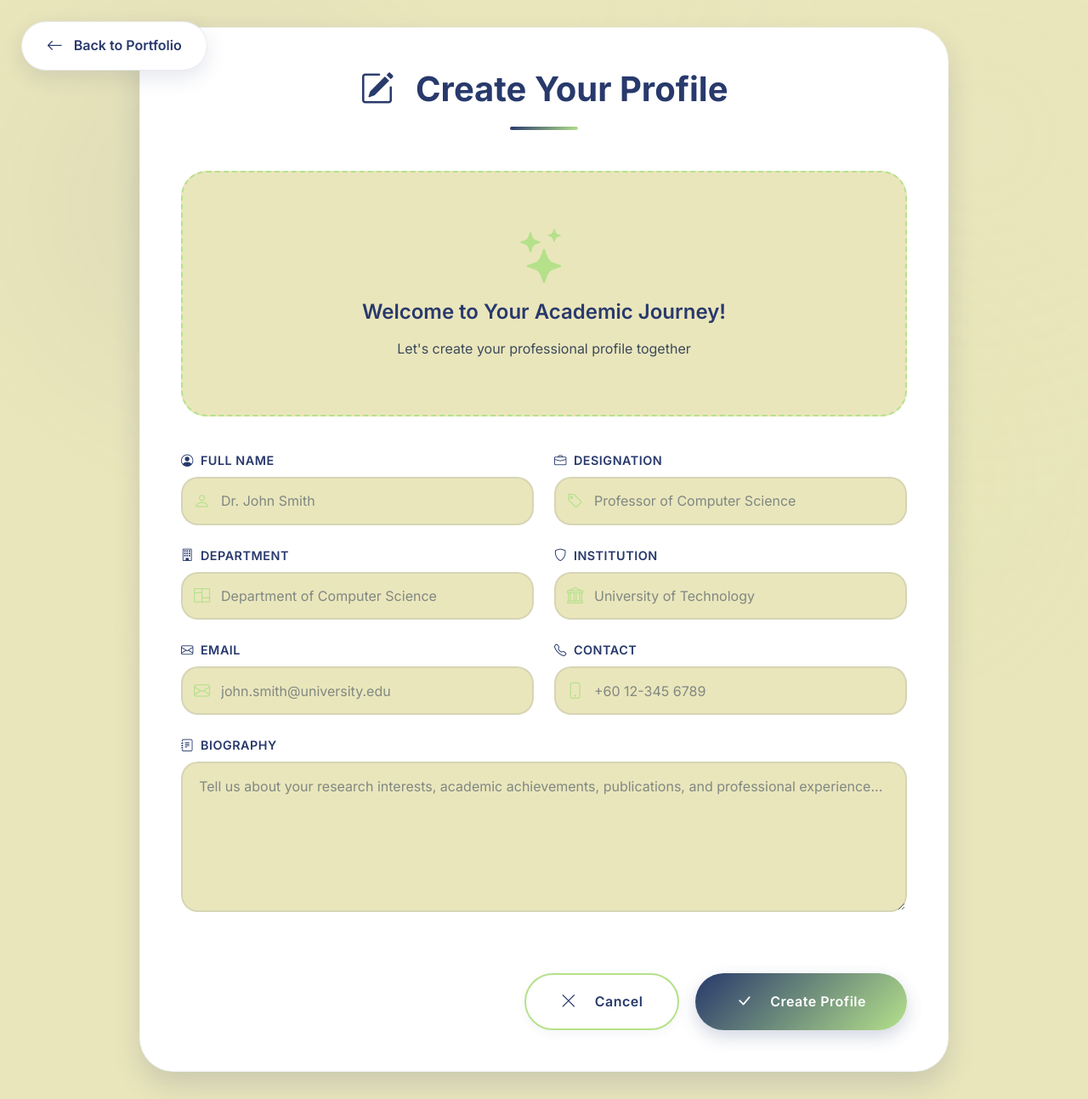
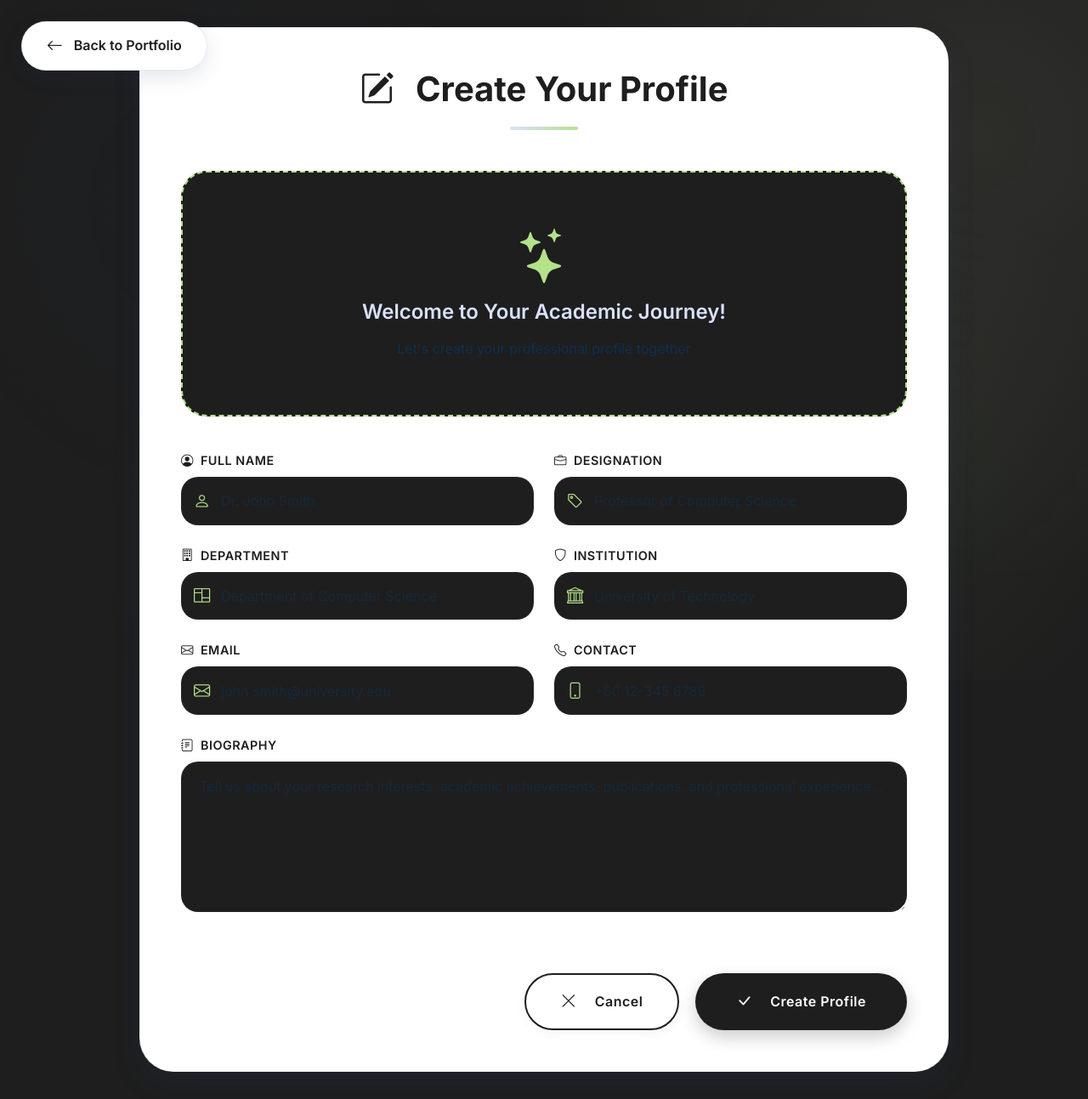
Before and after one commit to LeoJ0515/Dynamic-Lecturer-Content-Management-Profile, a PHP site: page /edit_profile.php in a window 1280 px wide. Shown: the whole page at 85% size. Run offline with PHP 8.4, Linux system fonts and the light colour scheme; the visitor is signed in with stand-in values (Sample User, id 1); data that the repository does not hold is empty.

Commit message:
Update edit_profile.php CSS to dark theme (#1e1e1e)

```diff
--- a/edit_profile.php
+++ b/edit_profile.php
@@ -105,18 +105,18 @@ $profileCount = count($profiles);
 
 :root {
     /* Color Hunt Palette: #B5E18B, #F0FFC2, #EAE6BC, #28396C */
-    --deep-blue: #28396C;
+    --deep-blue: #d8e2ff;
     --soft-green: #B5E18B;
     --light-mint: #F0FFC2;
-    --warm-beige: #EAE6BC;
+    --warm-beige: #1e1e1e;
 
     --primary-color: var(--deep-blue);
     --secondary-color: var(--soft-green);
     --accent-color: var(--light-mint);
     --bg-light: var(--warm-beige);
 
-    --text-dark: #1e2a3a;
-    --text-light: #3a4a5a;
+    --text-dark: #ffffff;
+    --text-light: #0f2f4f;
     --card-bg: #ffffff;
 
     --primary-gradient: linear-gradient(135deg, var(--deep-blue) 0%, var(--soft-green) 100%);
@@ -576,6 +576,46 @@ textarea.form-control {
     .edit-card h2 { font-size: 1.8rem; }
     .profile-data { padding: 1.5rem; }
 }
+
+/* Make the main form title dark, but leave other headings untouched */
+.edit-card h2 {
+    color: #1e1e1e !important;
+}
+
+/* Make form labels dark */
+.form-label {
+    color: #1e1e1e !important;
+}
+
+/* Make Cancel button text dark */
+.btn-cancel-modern {
+    color: #1e1e1e !important;
+    border-color: #1e1e1e !important;
+}
+.btn-cancel-modern:hover {
+    color: #1e1e1e !important;
+    border-color: #1e1e1e !important;
+}
+
+/* (Optional) Make Back button text dark */
+.btn-back {
+    color: #1e1e1e !important;
+}
+.btn-back:hover {
+    color: white !important;  /* keep white on hover for contrast */
+}
+
+/* Make Save button background dark */
+.btn-save-modern {
+    background: #1e1e1e !important;
+    background-image: none !important;
+    box-shadow: 0 8px 20px rgba(0, 0, 0, 0.2);
+}
+.btn-save-modern:hover {
+    background: #333333 !important;
+    transform: translateY(-3px) scale(1.02);
+    box-shadow: 0 15px 30px rgba(0, 0, 0, 0.3);
+}
 </style>
 </head>
 <body>
```
